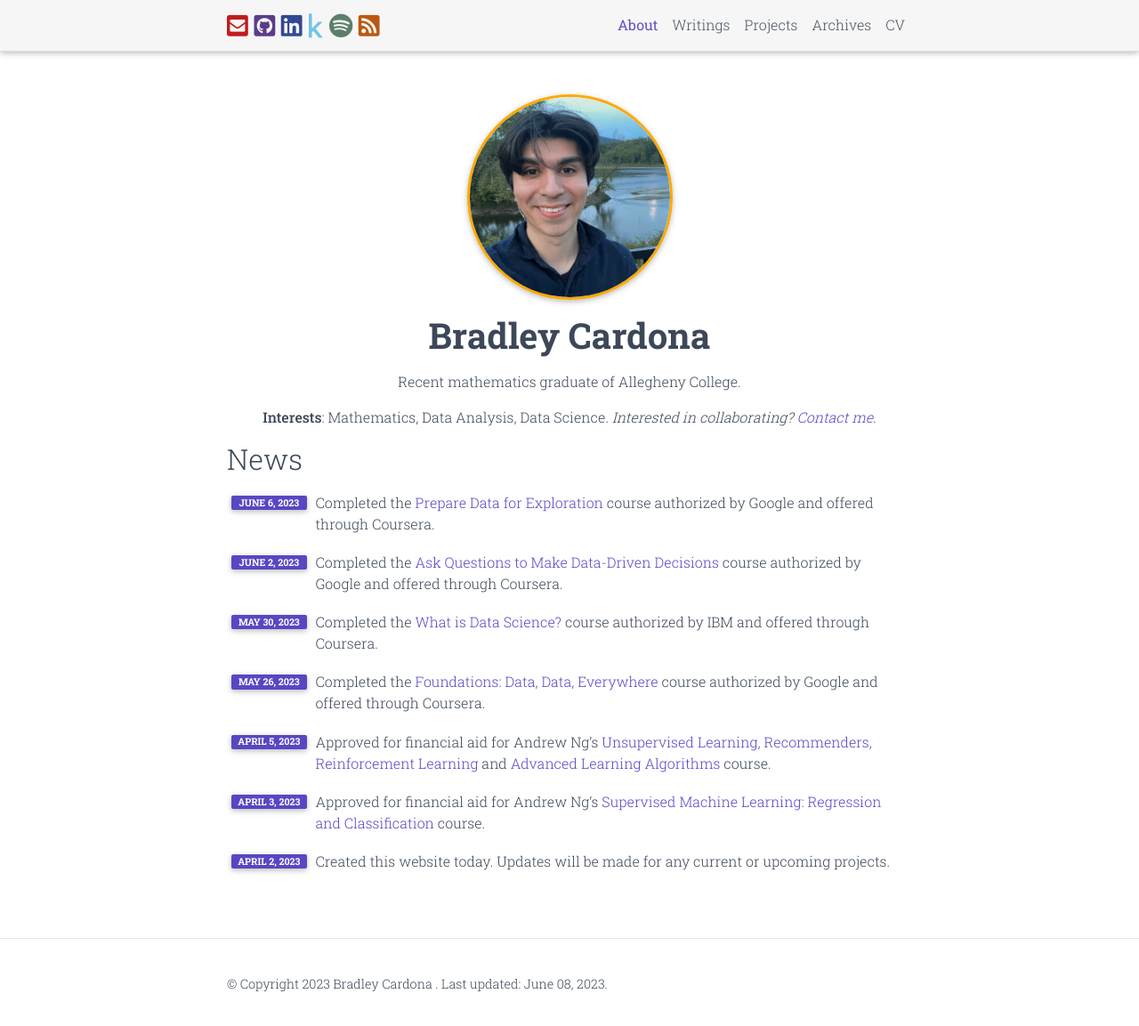
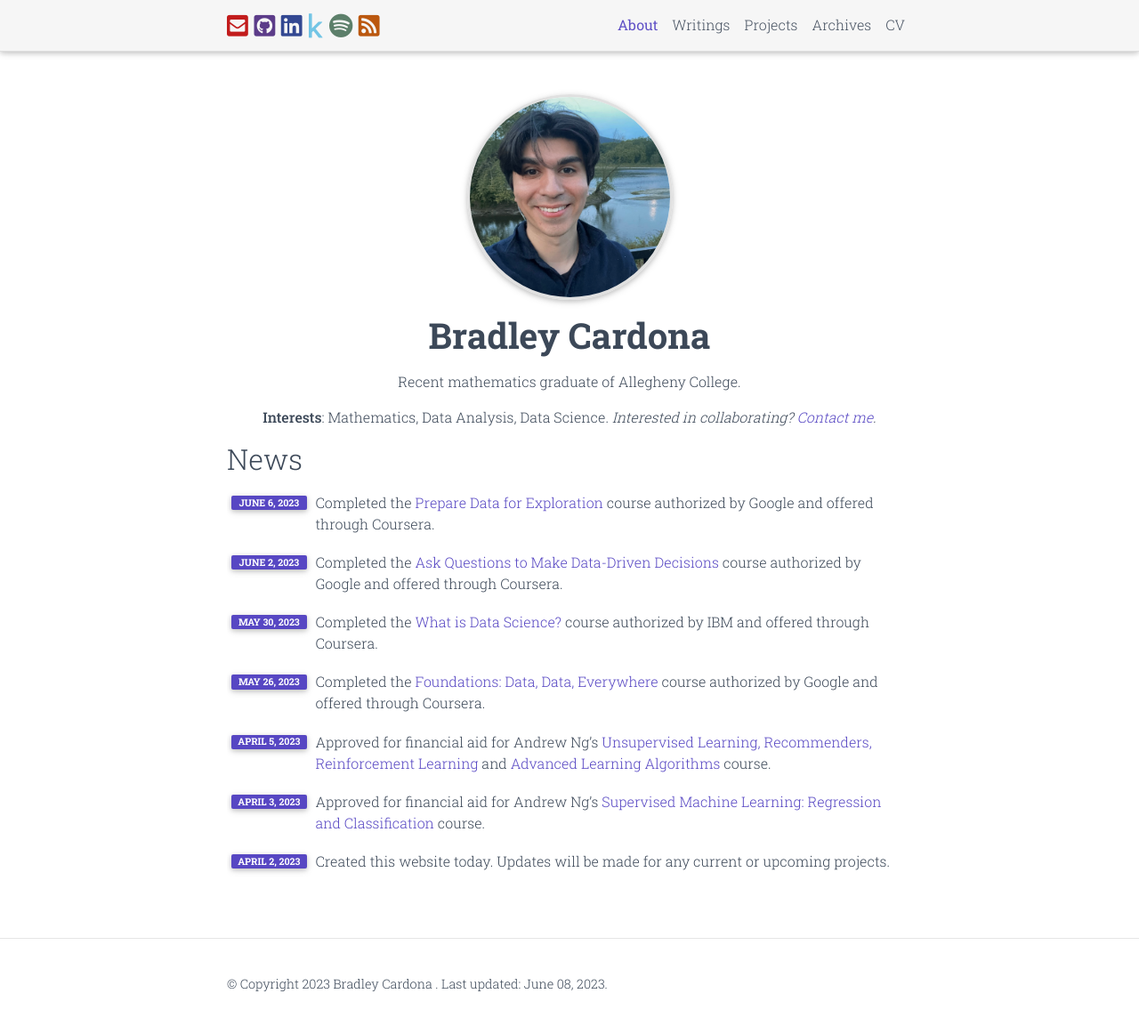
Before and after one commit to BMCARDONA/bmcardona.github.io, a Jekyll site: the page built from _pages/about.md, in a window 1280 px wide and 1156 px high. Shown: the top 1153 px of the window at 89% size. Built offline with Jekyll 4.4.1, drawn with Linux system fonts in a browser that asks for light colours; full-size pictures stand in for the smaller copies a plugin makes; comment, search, counter and statistics services are not loaded; a style sheet for code colours, icons or effects is not loaded.

Commit message:
change border color from yellow to light grey

```diff
--- a/_sass/_layout.scss
+++ b/_sass/_layout.scss
@@ -30,7 +30,7 @@ body.sticky-bottom-footer {
 .profile {
   img {
     width: 100%;
-    border: 3px solid #fea900
+    border: 3px solid #e0e0e0
   }
 }
 
```
